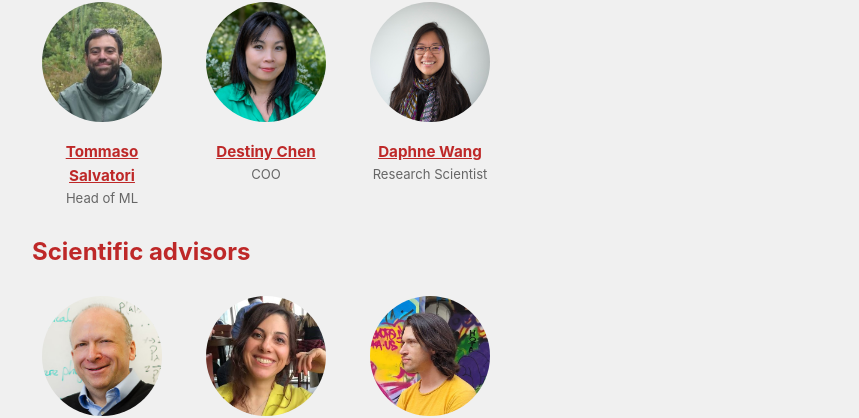
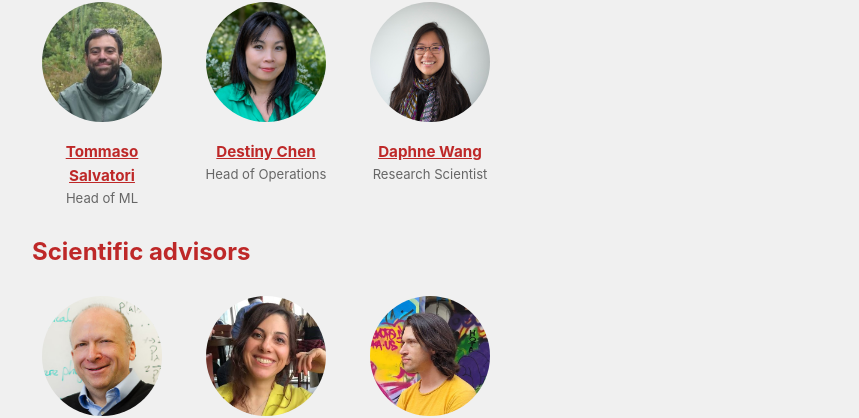
Before and after one commit to relational-intelligence/relational-intelligence.github.io, a Jekyll site: the page built from people.md, in a window 1280 px wide. Shown: the part 893-1311 px from the top of the page, without its empty margins (208-1067 px from the left). Built offline with Jekyll 4.4.1, drawn with Linux system fonts in a browser that asks for light colours.

Commit message:
Retitle Destiny as Head of Operations
Co-Authored-By: Claude Opus 5.5 <noreply@anthropic.com>
Claude-Session: https://claude.ai/code/session_0133tPMBmmqBzyv76Yxo8pYH

```diff
--- a/people.md
+++ b/people.md
@@ -83,7 +83,7 @@ In the process we developed open source software: [lambeq](https://github.com/Qu
       <img src="pictures/destiny.jpg" alt="Destiny Chen">
     </a>
     <a href="https://www.linkedin.com/in/destiny-chen-manager" class="name">Destiny Chen</a>
-    <span class="role">COO</span>
+    <span class="role">Head of Operations</span>
   </div>
   <div class="team-card">
     <a href="https://wangdaphne.github.io/">
```
